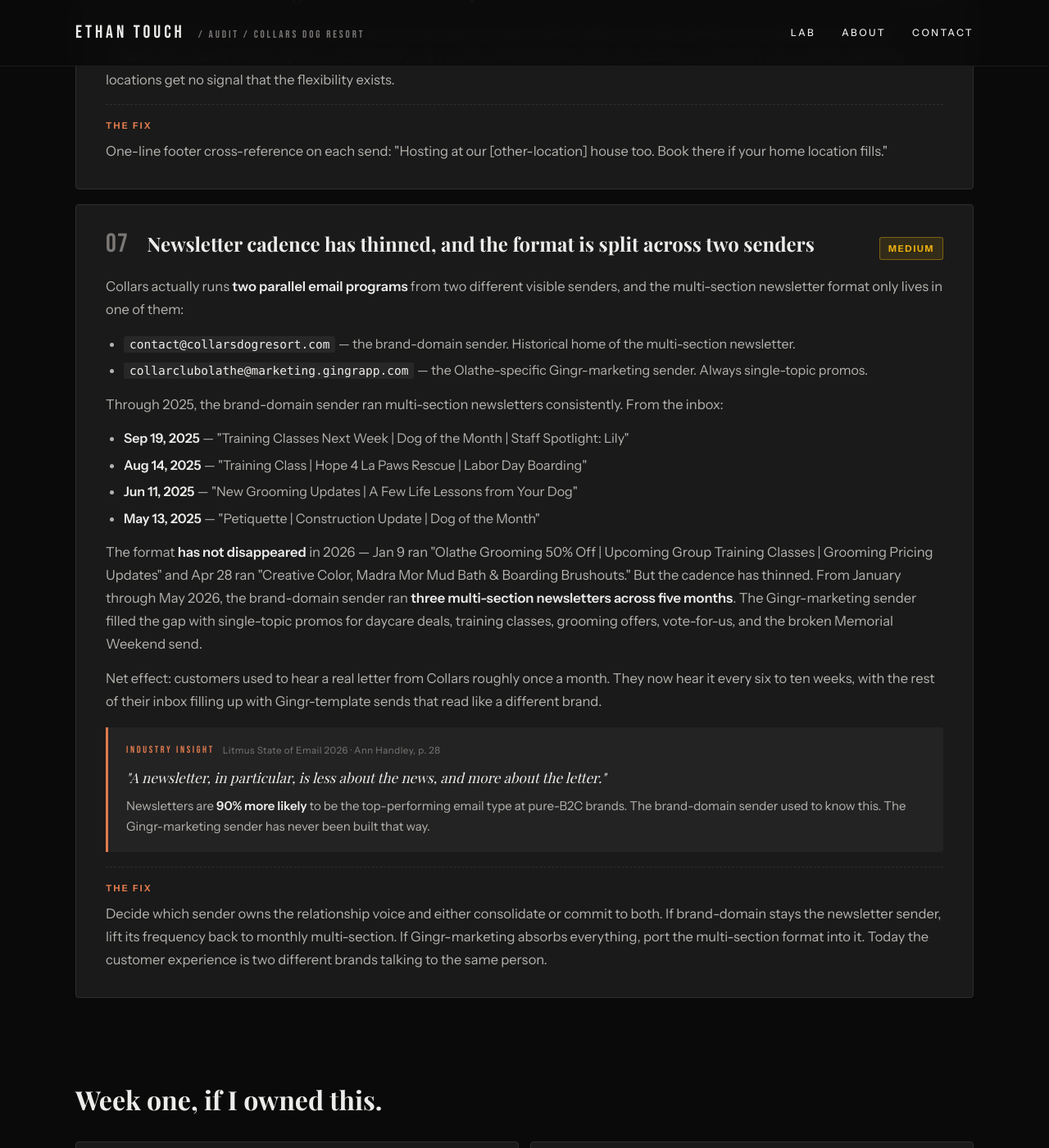
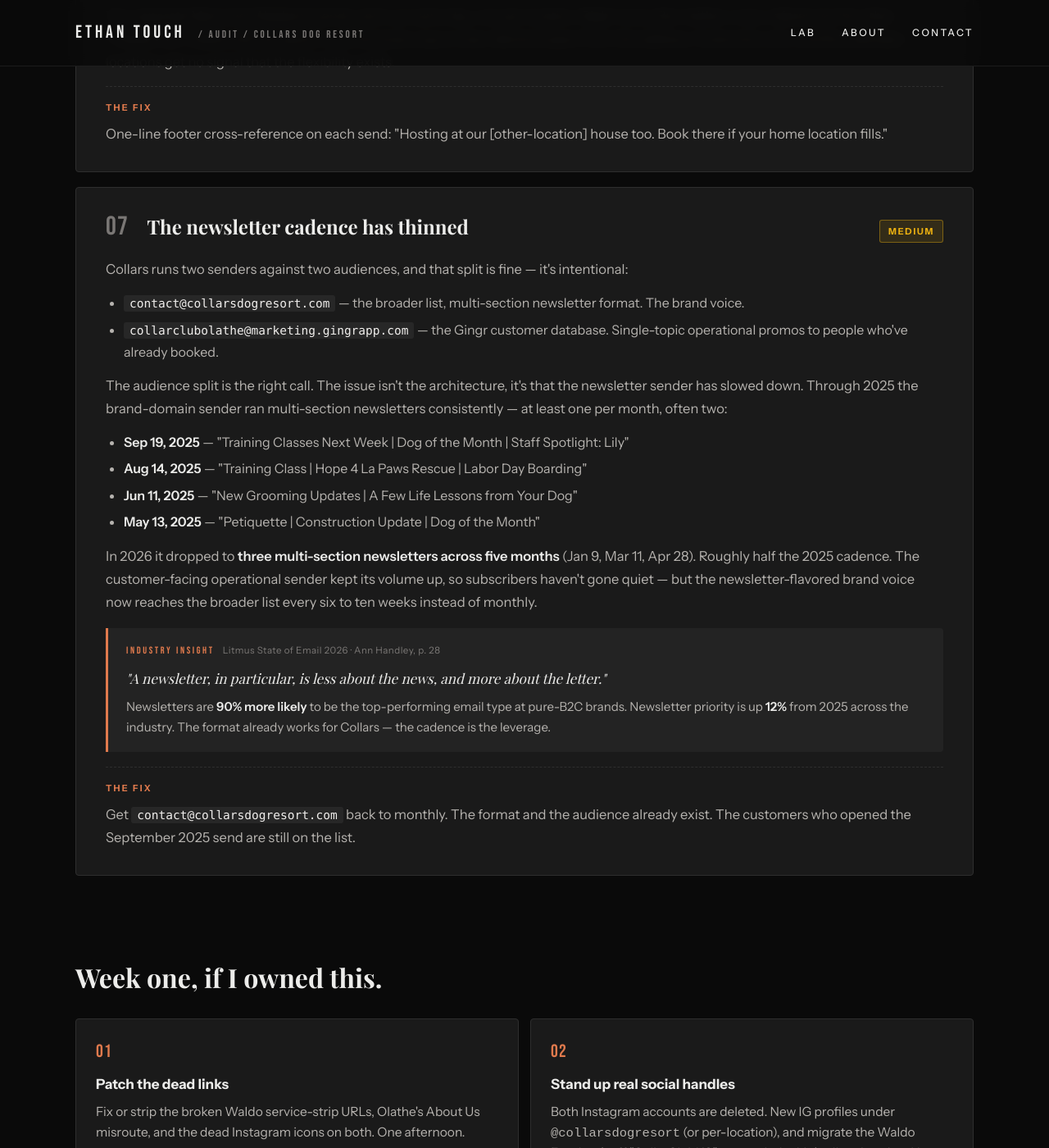
Before and after one commit to woofwallee/ethantouch.com, a Jekyll site: the page lab/emails/collars/audit/index.html, which Jekyll copies as it is, in a window 1280 px wide and 1400 px high, scrolled down 4467 px. Shown: the whole window at 82% size. Built offline with Jekyll 4.4.1, drawn with Linux system fonts in a browser that asks for light colours; some web fonts are replaced; some of the changed text lies outside the part shown.

Commit message:
Reframe Finding 07 around intentional sender segmentation
The dual-sender architecture is intentional: contact@ goes to the
broader list with newsletter format, Gingr-marketing goes to existing
customers with operational single-topic promos. The earlier framing of
"two parallel programs talking like different brands" misread the
deliberate audience split as confusion.

The finding is now about cadence, not architecture. The audience split
is endorsed up front, the 2026 newsletter drop from monthly to roughly
every six to ten weeks is the actual issue, and the fix is the simple
ask — get contact@ back to monthly. Week One #6 and the at-a-glance
card updated to match.

Co-Authored-By: Claude Opus 4.7 <noreply@anthropic.com>

```diff
--- a/lab/emails/collars/audit/index.html
+++ b/lab/emails/collars/audit/index.html
@@ -815,7 +815,7 @@
     </div>
     <div class="summary-stat">
       <div class="num">4</div>
-      <div class="lbl"><strong style="color:var(--gold);">Medium</strong> — handle drift, weak subject + preheader, Promotions placement, newsletter cadence thinned across two senders</div>
+      <div class="lbl"><strong style="color:var(--gold);">Medium</strong> — handle drift, weak subject + preheader, Promotions placement, newsletter cadence thinned</div>
     </div>
     <div class="summary-stat">
       <div class="num">1</div>
@@ -1020,34 +1020,33 @@
   <article class="finding">
     <div class="finding-head">
       <div class="finding-num">07</div>
-      <div class="finding-title">Newsletter cadence has thinned, and the format is split across two senders</div>
+      <div class="finding-title">The newsletter cadence has thinned</div>
       <span class="severity medium">Medium</span>
     </div>
-    <p>Collars actually runs <strong>two parallel email programs</strong> from two different visible senders, and the multi-section newsletter format only lives in one of them:</p>
+    <p>Collars runs two senders against two audiences, and that split is fine — it's intentional:</p>
     <ul>
-      <li><code>contact@collarsdogresort.com</code> — the brand-domain sender. Historical home of the multi-section newsletter.</li>
-      <li><code>collarclubolathe@marketing.gingrapp.com</code> — the Olathe-specific Gingr-marketing sender. Always single-topic promos.</li>
+      <li><code>contact@collarsdogresort.com</code> — the broader list, multi-section newsletter format. The brand voice.</li>
+      <li><code>collarclubolathe@marketing.gingrapp.com</code> — the Gingr customer database. Single-topic operational promos to people who've already booked.</li>
     </ul>
-    <p>Through 2025, the brand-domain sender ran multi-section newsletters consistently. From the inbox:</p>
+    <p>The audience split is the right call. The issue isn't the architecture, it's that the newsletter sender has slowed down. Through 2025 the brand-domain sender ran multi-section newsletters consistently — at least one per month, often two:</p>
     <ul>
       <li><strong>Sep 19, 2025</strong> — "Training Classes Next Week | Dog of the Month | Staff Spotlight: Lily"</li>
       <li><strong>Aug 14, 2025</strong> — "Training Class | Hope 4 La Paws Rescue | Labor Day Boarding"</li>
       <li><strong>Jun 11, 2025</strong> — "New Grooming Updates | A Few Life Lessons from Your Dog"</li>
       <li><strong>May 13, 2025</strong> — "Petiquette | Construction Update | Dog of the Month"</li>
     </ul>
-    <p>The format <strong>has not disappeared</strong> in 2026 — Jan 9 ran "Olathe Grooming 50% Off | Upcoming Group Training Classes | Grooming Pricing Updates" and Apr 28 ran "Creative Color, Madra Mor Mud Bath &amp; Boarding Brushouts." But the cadence has thinned. From January through May 2026, the brand-domain sender ran <strong>three multi-section newsletters across five months</strong>. The Gingr-marketing sender filled the gap with single-topic promos for daycare deals, training classes, grooming offers, vote-for-us, and the broken Memorial Weekend send.</p>
-    <p>Net effect: customers used to hear a real letter from Collars roughly once a month. They now hear it every six to ten weeks, with the rest of their inbox filling up with Gingr-template sends that read like a different brand.</p>
+    <p>In 2026 it dropped to <strong>three multi-section newsletters across five months</strong> (Jan 9, Mar 11, Apr 28). Roughly half the 2025 cadence. The customer-facing operational sender kept its volume up, so subscribers haven't gone quiet — but the newsletter-flavored brand voice now reaches the broader list every six to ten weeks instead of monthly.</p>
     <div class="litmus-callout">
       <div class="litmus-label">
         <span class="tag">Industry Insight</span>
         <span class="source">Litmus State of Email 2026 · Ann Handley, p. 28</span>
       </div>
       <blockquote>"A newsletter, in particular, is less about the news, and more about the letter."</blockquote>
-      <p class="application">Newsletters are <strong>90% more likely</strong> to be the top-performing email type at pure-B2C brands. The brand-domain sender used to know this. The Gingr-marketing sender has never been built that way.</p>
+      <p class="application">Newsletters are <strong>90% more likely</strong> to be the top-performing email type at pure-B2C brands. Newsletter priority is up <strong>12%</strong> from 2025 across the industry. The format already works for Collars — the cadence is the leverage.</p>
     </div>
     <div class="finding-fix">
       <div class="finding-fix-label">The fix</div>
-      <p>Decide which sender owns the relationship voice and either consolidate or commit to both. If brand-domain stays the newsletter sender, lift its frequency back to monthly multi-section. If Gingr-marketing absorbs everything, port the multi-section format into it. Today the customer experience is two different brands talking to the same person.</p>
+      <p>Get <code>contact@collarsdogresort.com</code> back to monthly. The format and the audience already exist. The customers who opened the September 2025 send are still on the list.</p>
     </div>
   </article>
 </section>
@@ -1083,8 +1082,8 @@
     </div>
     <div class="week-item">
       <div class="num">06</div>
-      <h4>Pick one sender for the newsletter</h4>
-      <p>Decide whether <code>contact@collarsdogresort.com</code> or the Gingr-marketing sender owns the relationship voice. Lift the chosen sender's multi-section newsletter back to monthly.</p>
+      <h4>Lift the newsletter cadence</h4>
+      <p>Get <code>contact@collarsdogresort.com</code> back to monthly multi-section. The format already works — the cadence is the leverage.</p>
     </div>
   </div>
 </section>
```
